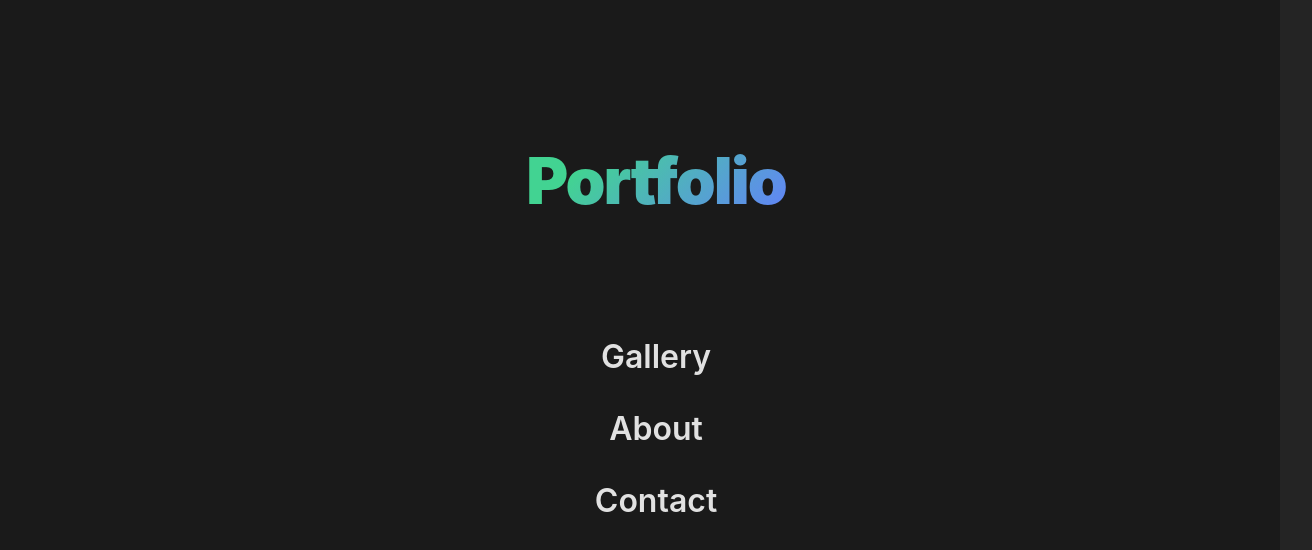
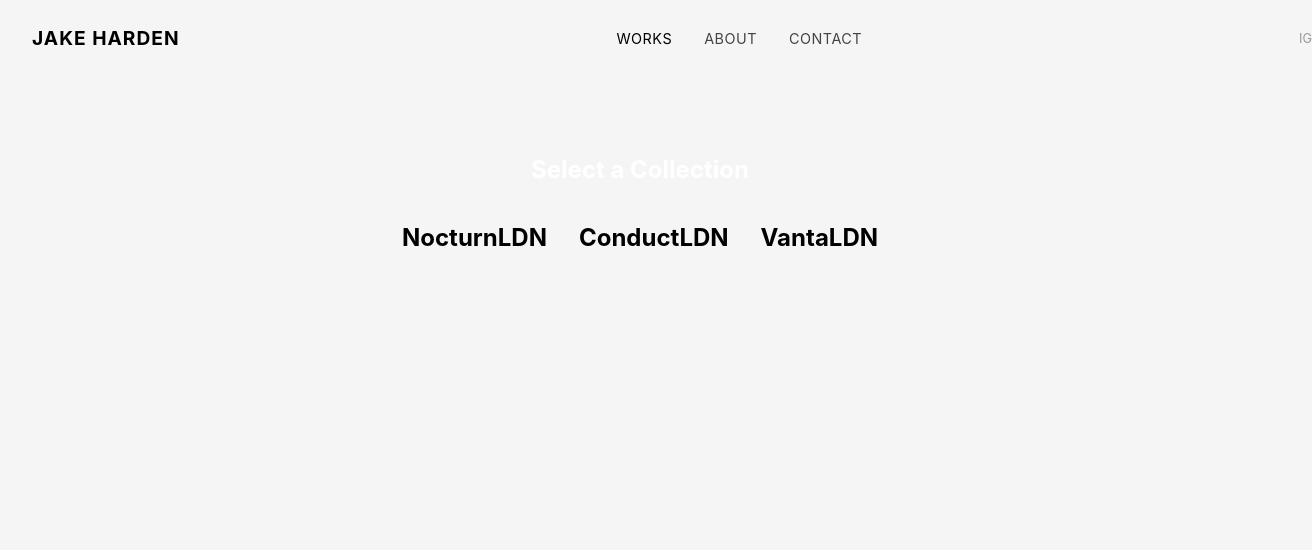
Before and after one commit to goldcookie98/photos, a React (Vite) app: page / in a window 1280 px wide. Shown: the top 550 px of the page, 1312 px wide, since content can reach past the window. Built offline with nearby package versions, Linux system fonts and the light colour scheme.

Commit message:
first new layout push

```diff
--- a/src/App.jsx
+++ b/src/App.jsx
@@ -1,6 +1,7 @@
 import React from 'react';
 import { BrowserRouter as Router, Routes, Route, useLocation } from 'react-router-dom';
 import { AnimatePresence } from 'framer-motion';
+import Header from './components/Header';
 import Menu from './components/Menu';
 import Gallery from './components/Gallery';
 import About from './components/About';
@@ -13,8 +14,7 @@ const AnimatedRoutes = () => {
   return (
     <AnimatePresence mode="wait">
       <Routes location={location} key={location.pathname}>
-        <Route path="/" element={<Menu />} />
-        <Route path="/gallery/*" element={<Gallery />} />
+        <Route path="/" element={<Gallery />} />
         <Route path="/about" element={<About />} />
         <Route path="/contact" element={<Contact />} />
       </Routes>
@@ -25,6 +25,7 @@ const AnimatedRoutes = () => {
 function App() {
   return (
     <Router basename={import.meta.env.BASE_URL}>
+      <Header />
       <AnimatedRoutes />
     </Router>
   );
--- a/src/components/Gallery.jsx
+++ b/src/components/Gallery.jsx
@@ -54,13 +54,13 @@ const CollectionList = () => (
     initial={{ opacity: 0 }}
     animate={{ opacity: 1 }}
     exit={{ opacity: 0 }}
-    className="collection-list"
+    style={{ paddingTop: '100px', textAlign: 'center' }}
   >
-    <h2>Collections</h2>
-    <ul>
+    <h2>Select a Collection</h2>
+    <ul className="nav-links" style={{ justifyContent: 'center', marginTop: '2rem' }}>
       {collections.map((col) => (
         <li key={col.id}>
-          <Link to={`/gallery/${col.id}`} className="collection-link">
+          <Link to={`/gallery/${col.id}`} style={{ textDecoration: 'none', color: '#000', fontSize: '1.5rem', fontWeight: 'bold' }}>
             {col.title}
           </Link>
         </li>
@@ -84,19 +84,19 @@ const SubCollectionList = ({ collectionId }) => {
       initial={{ opacity: 0 }}
       animate={{ opacity: 1 }}
       exit={{ opacity: 0 }}
-      className="sub-collection-list"
+      style={{ paddingTop: '100px', textAlign: 'center' }}
     >
       <h2>{collection.title}</h2>
-      <ul>
+      <ul className="nav-links" style={{ justifyContent: 'center', marginTop: '2rem' }}>
         {collection.subCollections.map((sub) => (
           <li key={sub.id}>
-            <Link to={`/gallery/${collectionId}/${sub.id}`} className="collection-link">
+            <Link to={`/gallery/${collectionId}/${sub.id}`} style={{ textDecoration: 'none', color: '#000', fontSize: '1.2rem' }}>
               {sub.title}
             </Link>
           </li>
         ))}
       </ul>
-      <Link to="/gallery" className="back-link">← Back to Collections</Link>
+      <Link to="/gallery" style={{ display: 'block', marginTop: '2rem', color: '#666', textDecoration: 'none' }}>← Back to Collections</Link>
     </motion.div>
   );
 };
@@ -104,33 +104,39 @@ const SubCollectionList = ({ collectionId }) => {
 const ImageGrid = ({ collectionId, subCollectionId }) => {
   const images = getImages(collectionId, subCollectionId);
 
+  // Function to assign a predictable stagger class based on index
+  const getStaggerClass = (index) => {
+    const mod = index % 3;
+    if (mod === 0) return 'stagger-center';
+    if (mod === 1) return 'stagger-top';
+    return 'stagger-bottom';
+  };
+
   return (
     <motion.div
       initial={{ opacity: 0 }}
       animate={{ opacity: 1 }}
       exit={{ opacity: 0 }}
+      className="gallery-container"
     >
-      <h2>{subCollectionId ? subCollectionId : collectionId}</h2>
-
       {images.length === 0 ? (
-        <p>No images found in this collection yet.</p>
+        <div style={{ padding: '2rem' }}>
+          <p>No images found in this collection yet.</p>
+        </div>
       ) : (
-        <div className="gallery-grid">
+        <>
           {images.map((img, index) => (
             <motion.div
               key={index}
-              className="gallery-item"
-              whileHover={{ scale: 1.05 }}
+              className={`gallery-item ${getStaggerClass(index)}`}
+              whileHover={{ scale: 1.02 }}
               transition={{ duration: 0.3 }}
             >
               <img src={img.src} alt={img.alt} loading="lazy" />
             </motion.div>
           ))}
-        </div>
+        </>
       )}
-      <Link to={subCollectionId ? `/gallery/${collectionId}` : "/gallery"} className="back-link">
-        ← Back
-      </Link>
     </motion.div>
   );
 };
--- /dev/null
+++ b/src/components/Header.jsx
@@ -0,0 +1,39 @@
+import React from 'react';
+import { Link, NavLink } from 'react-router-dom';
+
+const Header = () => {
+    return (
+        <header className="header">
+            <Link to="/" className="logo">
+                JAKE HARDEN
+            </Link>
+
+            <nav>
+                <ul className="nav-links">
+                    <li>
+                        <NavLink to="/" className={({ isActive }) => isActive ? "nav-link active" : "nav-link"}>
+                            Works
+                        </NavLink>
+                    </li>
+                    <li>
+                        <NavLink to="/about" className={({ isActive }) => isActive ? "nav-link active" : "nav-link"}>
+                            About
+                        </NavLink>
+                    </li>
+                    <li>
+                        <NavLink to="/contact" className={({ isActive }) => isActive ? "nav-link active" : "nav-link"}>
+                            Contact
+                        </NavLink>
+                    </li>
+                </ul>
+            </nav>
+
+            <div className="social-links">
+                {/* Placeholders for social icons if needed */}
+                <span style={{ fontSize: '0.8rem', color: '#999' }}>IG</span>
+            </div>
+        </header>
+    );
+};
+
+export default Header;
--- a/src/index.css
+++ b/src/index.css
@@ -1,11 +1,11 @@
 :root {
-  font-family: Inter, system-ui, Avenir, Helvetica, Arial, sans-serif;
+  font-family: 'Inter', system-ui, -apple-system, BlinkMacSystemFont, 'Segoe UI', Roboto, Oxygen, Ubuntu, Cantarell, 'Open Sans', 'Helvetica Neue', sans-serif;
   line-height: 1.5;
   font-weight: 400;
 
-  color-scheme: light dark;
-  color: rgba(255, 255, 255, 0.87);
-  background-color: #242424;
+  color-scheme: light;
+  color: #1a1a1a;
+  background-color: #f5f5f5;
 
   font-synthesis: none;
   text-rendering: optimizeLegibility;
@@ -15,129 +15,158 @@
 
 body {
   margin: 0;
-  /* display: flex; */
-  /* place-items: center; */
+  padding: 0;
   min-width: 320px;
   min-height: 100vh;
-  background: #1a1a1a;
-  overflow-y: auto;
+  background: #f5f5f5;
+  overflow-x: hidden;
+  /* Prevent body scroll, handle in components */
+  overflow-y: hidden;
 }
 
 #root {
   width: 100%;
-  max-width: 100%;
-  margin: 0 auto;
-  padding: 1rem;
-  text-align: center;
+  height: 100vh;
+  margin: 0;
+  padding: 0;
+  text-align: left;
+  display: flex;
+  flex-direction: column;
 }
 
-.menu-container {
+/* Header */
+.header {
+  position: fixed;
+  top: 0;
+  left: 0;
+  width: 100%;
+  padding: 1.5rem 2rem;
   display: flex;
-  flex-direction: column;
+  justify-content: space-between;
   align-items: center;
-  justify-content: center;
-  height: 80vh;
+  z-index: 100;
+  background: rgba(245, 245, 245, 0.9);
+  /* Slight transparency */
+  backdrop-filter: blur(5px);
 }
 
-.menu-title {
-  font-size: 4rem;
-  margin-bottom: 3rem;
-  background: -webkit-linear-gradient(315deg, #42d392 25%, #647eff);
-  background-clip: text;
-  -webkit-background-clip: text;
-  -webkit-text-fill-color: transparent;
-  font-weight: 900;
-  letter-spacing: -2px;
+.logo {
+  font-size: 1.2rem;
+  font-weight: 700;
+  text-transform: uppercase;
+  letter-spacing: 1px;
+  text-decoration: none;
+  color: #000;
 }
 
-.menu-list {
+.nav-links {
+  display: flex;
+  gap: 2rem;
   list-style: none;
+  margin: 0;
   padding: 0;
-  font-size: 2rem;
-  font-weight: 600;
 }
 
-.menu-list li {
-  margin: 1.5rem 0;
-  cursor: pointer;
+.nav-link {
+  text-decoration: none;
+  color: #444;
+  font-size: 0.9rem;
+  text-transform: uppercase;
+  letter-spacing: 0.5px;
+  transition: color 0.3s ease;
 }
 
-.menu-link {
-  text-decoration: none;
-  color: inherit;
-  transition: color 0.3s ease;
-  padding: 0.5rem 2rem;
-  border: 1px solid transparent;
-  border-radius: 8px;
+.nav-link:hover,
+.nav-link.active {
+  color: #000;
 }
 
-.menu-link:hover {
-  color: #646cff;
-  border-color: #646cff;
-  background-color: rgba(100, 108, 255, 0.1);
+.social-links {
+  display: flex;
+  gap: 1rem;
 }
 
-/* Gallery Grid */
-.gallery-grid {
-  display: grid;
-  grid-template-columns: repeat(auto-fill, minmax(200px, 1fr));
-  gap: 0.5rem;
-  padding: 1rem 0;
+/* Horizontal Gallery Container */
+.gallery-container {
+  display: flex;
+  flex-direction: row;
+  align-items: center;
+  /* Center vertically by default */
+  height: 100vh;
+  overflow-x: auto;
+  overflow-y: hidden;
+  white-space: nowrap;
+  padding-left: 2rem;
+  /* Initial padding */
+  padding-right: 2rem;
+  scroll-behavior: smooth;
+  /* Hide scrollbar for cleaner look */
+  -ms-overflow-style: none;
+  /* IE and Edge */
+  scrollbar-width: none;
+  /* Firefox */
+}
+
+.gallery-container::-webkit-scrollbar {
+  display: none;
 }
 
 .gallery-item {
-  border-radius: 8px;
-  overflow: hidden;
-  box-shadow: 0 4px 6px rgba(0, 0, 0, 0.3);
-  aspect-ratio: 2 / 3;
-  /* Portrait aspect ratio */
+  height: 70vh;
+  /* Fixed height relative to viewport */
+  width: auto;
+  margin-right: 4rem;
+  /* Spacing between images */
+  flex-shrink: 0;
+  position: relative;
+  transition: transform 0.3s ease;
 }
 
 .gallery-item img {
-  width: 100%;
   height: 100%;
-  object-fit: cover;
+  width: auto;
   display: block;
+  object-fit: contain;
 }
 
-/* Collection Lists */
-.collection-list ul,
-.sub-collection-list ul {
-  list-style: none;
-  padding: 0;
-  display: flex;
-  flex-direction: column;
-  gap: 1.5rem;
-  align-items: center;
+/* Vertical Staggering classes */
+.stagger-top {
+  align-self: flex-start;
+  margin-top: 6rem;
+  /* Space from header */
 }
 
-.collection-link {
-  font-size: 1.5rem;
-  text-decoration: none;
-  color: #fff;
-  border: 1px solid rgba(255, 255, 255, 0.2);
-  padding: 1rem 2rem;
-  border-radius: 8px;
-  transition: all 0.3s ease;
-  display: inline-block;
-  min-width: 200px;
+.stagger-center {
+  align-self: center;
 }
 
-.collection-link:hover {
-  background: rgba(255, 255, 255, 0.1);
-  border-color: #646cff;
-  transform: translateY(-2px);
+.stagger-bottom {
+  align-self: flex-end;
+  margin-bottom: 2rem;
 }
 
-.back-link {
-  display: inline-block;
-  margin-top: 2rem;
-  color: #aaa;
-  text-decoration: none;
-  font-size: 1rem;
-  transition: color 0.3s ease;
+/* Navigation between collections */
+.collection-nav {
+  position: fixed;
+  bottom: 2rem;
+  left: 50%;
+  transform: translateX(-50%);
+  z-index: 90;
+  display: flex;
+  gap: 1.5rem;
+  background: rgba(255, 255, 255, 0.8);
+  padding: 0.5rem 1rem;
+  border-radius: 20px;
 }
 
-.back-link:hover {
-  color: #fff;
+.collection-nav a {
+  text-decoration: none;
+  color: #666;
+  font-size: 0.8rem;
+  text-transform: uppercase;
 }
+
+.collection-nav a.active {
+  color: #000;
+  font-weight: 600;
+}
```
